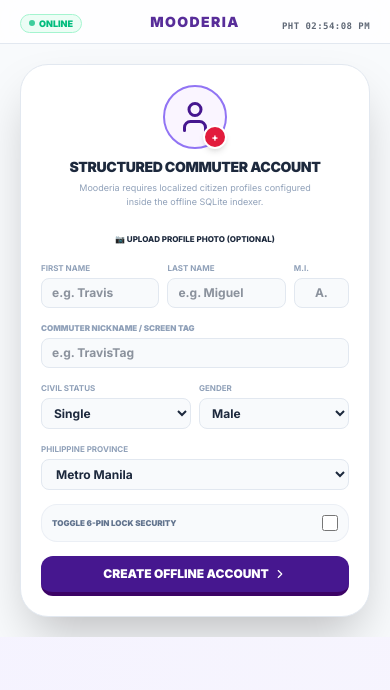
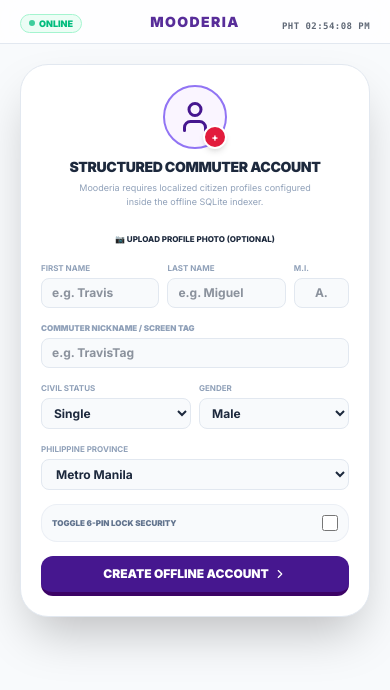
Before and after one commit to therealtmmc/Mooderia-Commute, a React (Vite) app: page / in a window 390 px wide. Shown: the top 690 px of the page. Built offline with nearby package versions, Linux system fonts and the light colour scheme.

Commit message:
style: lock viewport and improve mobile sizing
Implement strict viewport locking for mobile devices to prevent unwanted scrolling while maintaining responsive behavior for desktop layouts.

```diff
--- a/src/App.tsx
+++ b/src/App.tsx
@@ -8,7 +8,7 @@
 
 export default function App() {
   return (
-    <div className="w-full min-h-screen">
+    <div className="w-full h-[100dvh] overflow-hidden min-[851px]:h-auto min-[851px]:min-h-screen min-[851px]:overflow-visible">
       <MobileShell />
     </div>
   );
--- a/src/components/MobileShell.tsx
+++ b/src/components/MobileShell.tsx
@@ -915,7 +915,7 @@
   };
 
   return (
-    <div id="applet-theme-wrapper" className={`${isDarkClass} w-full min-h-screen bg-gradient-to-tr from-violet-50/50 via-stone-50/20 to-purple-50/40 dark:from-slate-950 dark:via-purple-950/10 dark:to-slate-950 scroll-smooth`}>
+    <div id="applet-theme-wrapper" className={`${isDarkClass} w-full h-[100dvh] overflow-hidden min-[851px]:h-auto min-[851px]:min-h-screen min-[851px]:overflow-visible bg-gradient-to-tr from-violet-50/50 via-stone-50/20 to-purple-50/40 dark:from-slate-950 dark:via-purple-950/10 dark:to-slate-950 scroll-smooth`}>
       {isDesktop ? (
         <div id="desktop-commute-wrapper" className="w-full min-h-screen flex items-center justify-center bg-transparent p-4 md:p-6 lg:p-10 select-text">
           <motion.div
--- a/src/index.css
+++ b/src/index.css
@@ -13,8 +13,29 @@
   font-family: var(--font-sans);
   background-color: #f5f3ff; /* Elegant minimalist light-purple backplate */
   color: #1e1b4b; /* deep indigo text */
-  overflow-y: auto;
-  overflow-x: hidden;
+  overflow: hidden; /* Lock viewport on mobile devices */
+}
+
+@media (min-width: 851px) {
+  body {
+    overflow-y: auto; /* Fully scrollable desktop website */
+    overflow-x: hidden;
+  }
+}
+
+#root {
+  width: 100%;
+  height: 100vh;
+  height: 100dvh;
+  overflow: hidden;
+}
+
+@media (min-width: 851px) {
+  #root {
+    height: auto;
+    min-height: 100vh;
+    overflow: visible;
+  }
 }
 
 /* Custom visual theme classes from the Bold Typography theme */
```
